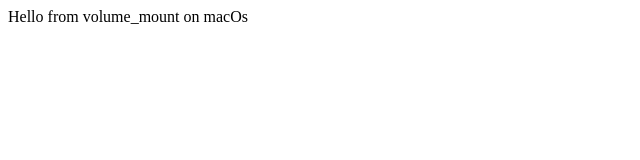
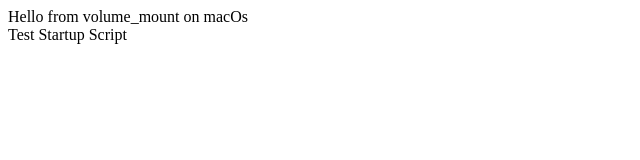
Before and after one commit to DeploymentKing/courses-edx-intro-to-kubernetes, a plain HTML site: page volume_mount/index.html in a window 1280 px wide. Shown: the whole page, without its empty margins (0-640 px from the left). Drawn offline with Linux system fonts and the light colour scheme.

Commit message:
Improve startup and shutdown scripts
Made the following changes to _startup.sh and added _shutdown.sh
- Made the creation of the mount folder automatic (no more minikube ssh & mkdir)
- Added green formatting to the script messages
- Launch both the dashboard and service only when they are ready

```diff
--- a/volume_mount/index.html
+++ b/volume_mount/index.html
@@ -8,5 +8,6 @@
 <div>
     Hello from volume_mount on macOs
 </div>
+<div>Test Startup Script</div>
 </body>
 </html>
```
Also changed, not shown: 4 other files.
